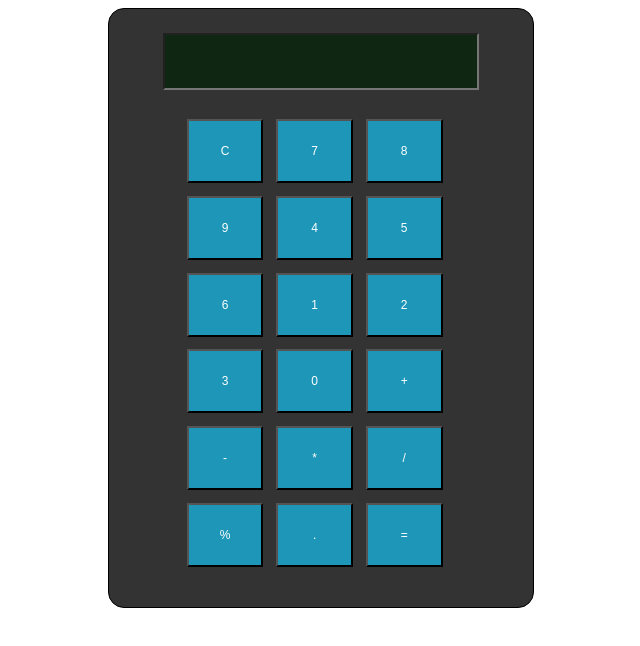
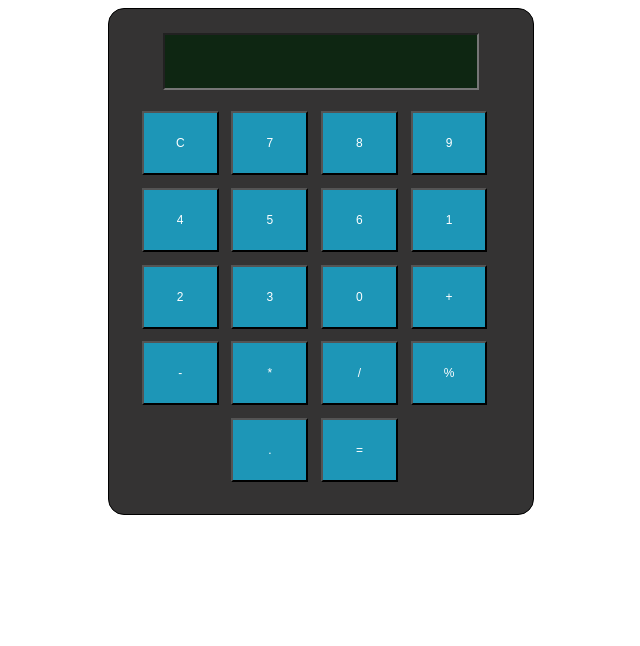
Before and after one commit to Tushalhansola124/Calculator2, a React (Vite) app: page / in a window 1280 px wide. Shown: the top 646 px of the page, without its empty margins (319-959 px from the left). Built offline with nearby package versions, Linux system fonts and the light colour scheme.

Commit message:
Update App.css

```diff
--- a/src/App.css
+++ b/src/App.css
@@ -13,7 +13,7 @@
   color: white;
 }
 .btnContainer{
-  margin: 2vh 2vh;
+  margin: 1vh 1vh;
   flex-wrap: wrap;
 }
 .btn{
```
